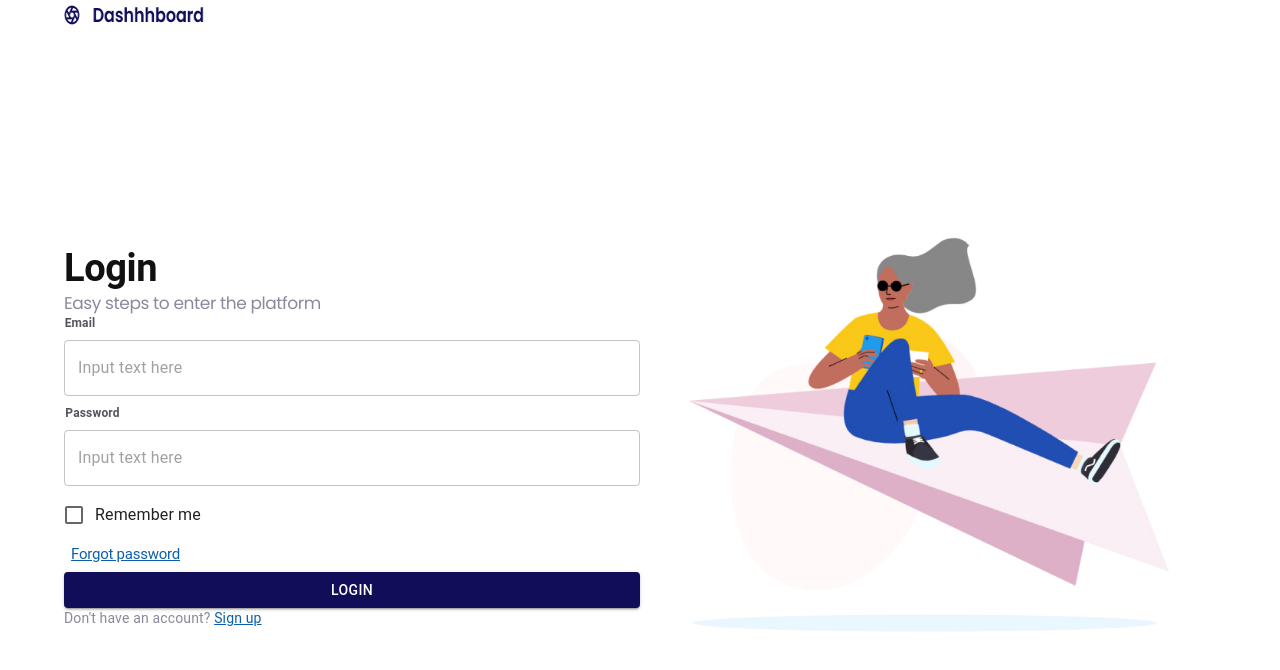
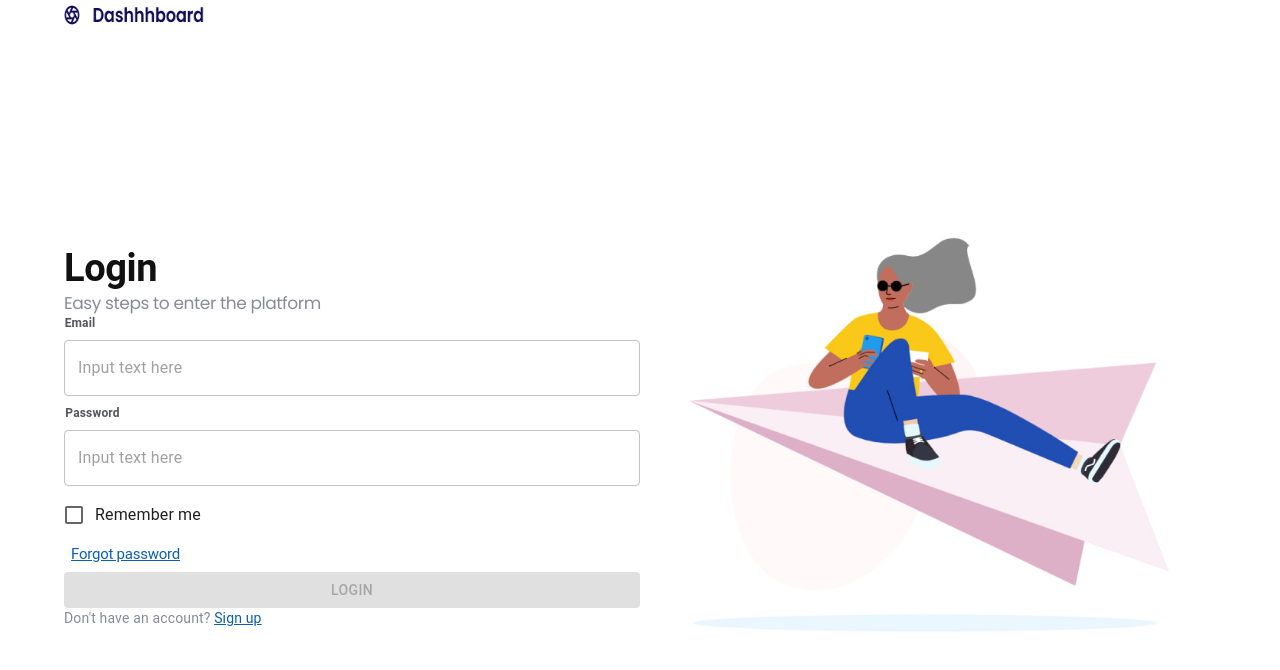
Before and after one commit to HackYourFuture-CPH/class-25-lothbrok, a React (Create React App) app in the folder frontend/: page /login in a window 1280 px wide. Shown: the top 670 px of the page. Built offline with nearby package versions, Linux system fonts and the light colour scheme; no server answers.

Commit message:
enable login button only when form validation is passed

```diff
--- a/frontend/src/pages/login/LoginPage.tsx
+++ b/frontend/src/pages/login/LoginPage.tsx
@@ -30,15 +30,13 @@ type FormData = {
 };
 
 const LoginPage: React.FC = () => {
-  const [email, setEmail] = useState('');
-  const [password, setPassword] = useState('');
   const [rememberMe, setRememberMe] = useState(false);
 
   const navigate = useNavigate();
   const {
     control,
     handleSubmit,
-    formState: { errors }
+    formState: { errors, isDirty, isValid }
   } = useForm<FormData>();
 
   useEffect(() => {
@@ -51,7 +49,6 @@ const LoginPage: React.FC = () => {
   }, []);
 
   const onSubmit: SubmitHandler<FormData> = async (data) => {
-
     try {
       const auth = getAuth();
       await setPersistence(
@@ -183,7 +180,9 @@ const LoginPage: React.FC = () => {
               color="primary"
               fullWidth
               type="submit"
-              disabled={Object.keys(errors).length > 0}>
+              disabled={
+                (Object.keys(errors).length > 0 && !isDirty) || !isValid
+              }>
               Login
             </Button>
           </form>
```
